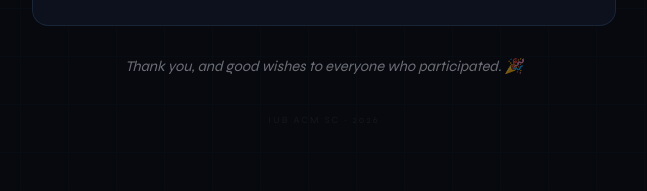
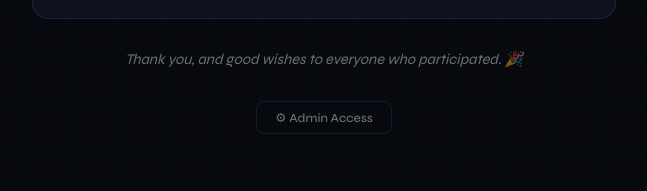
Before and after one commit to fuaadhassaan/iubacmwpm, a plain HTML site: page index.html in a window 1280 px wide. Shown: the part 568-759 px from the top of the page, without its empty margins (316-963 px from the left). Drawn offline with Linux system fonts and the light colour scheme; a web font is replaced by a local one.

Commit message:
public v1.5

```diff
--- a/index.html
+++ b/index.html
@@ -165,9 +165,8 @@ h1 span { color:var(--cyan); }
       Thank you, and good wishes to everyone who participated. 🎉
     </p>
 
-    <!-- Hidden admin trigger — triple-click the logo area -->
     <div style="margin-top:8px;">
-      <span id="admin-trigger" onclick="handleAdminTrigger()" style="color:rgba(255,255,255,0.06); font-size:.6rem; cursor:default; user-select:none; letter-spacing:2px;">IUB ACM SC · 2026</span>
+      <button class="btn btn-ghost" onclick="openAdminModal()" style="font-size:.78rem;">⚙ Admin Access</button>
     </div>
   </div>
 </div>
@@ -395,19 +394,6 @@ const CONFIG = {
 };
 
 let userContext = { name:'', studentId:'', email:'' };
-
-/* ── Hidden admin trigger: click the tiny footer text 5 times ── */
-let triggerClicks = 0;
-let triggerTimer = null;
-function handleAdminTrigger() {
-  triggerClicks++;
-  clearTimeout(triggerTimer);
-  triggerTimer = setTimeout(() => { triggerClicks = 0; }, 2000);
-  if (triggerClicks >= 5) {
-    triggerClicks = 0;
-    openAdminModal();
-  }
-}
 
 const TEXT_POOL = [
   "The digital revolution has transformed how computing communities interact across borders. Competitive programming matches logic with extreme speed, pushing parameters beyond simple comprehension. Aspiring network engineers must master syntax structure, algorithm orchestration, and system optimization frameworks daily.",
```
